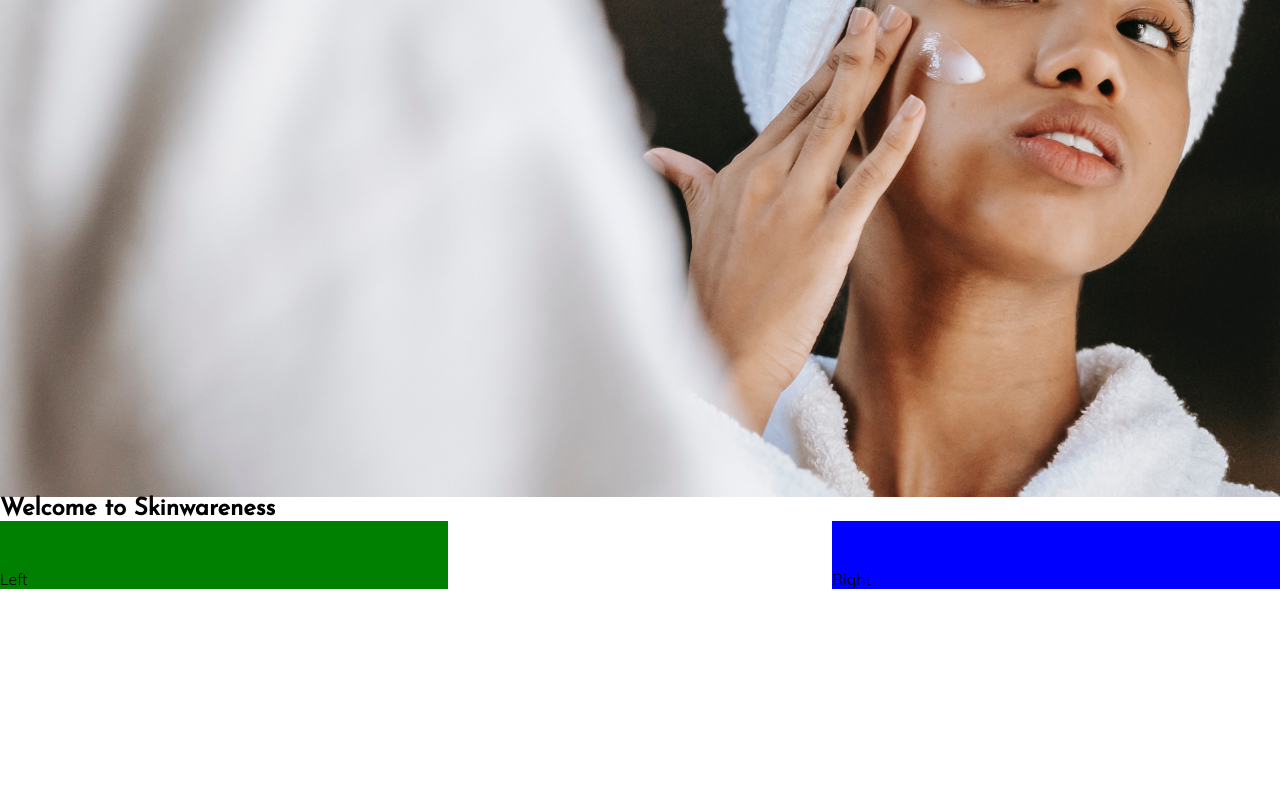
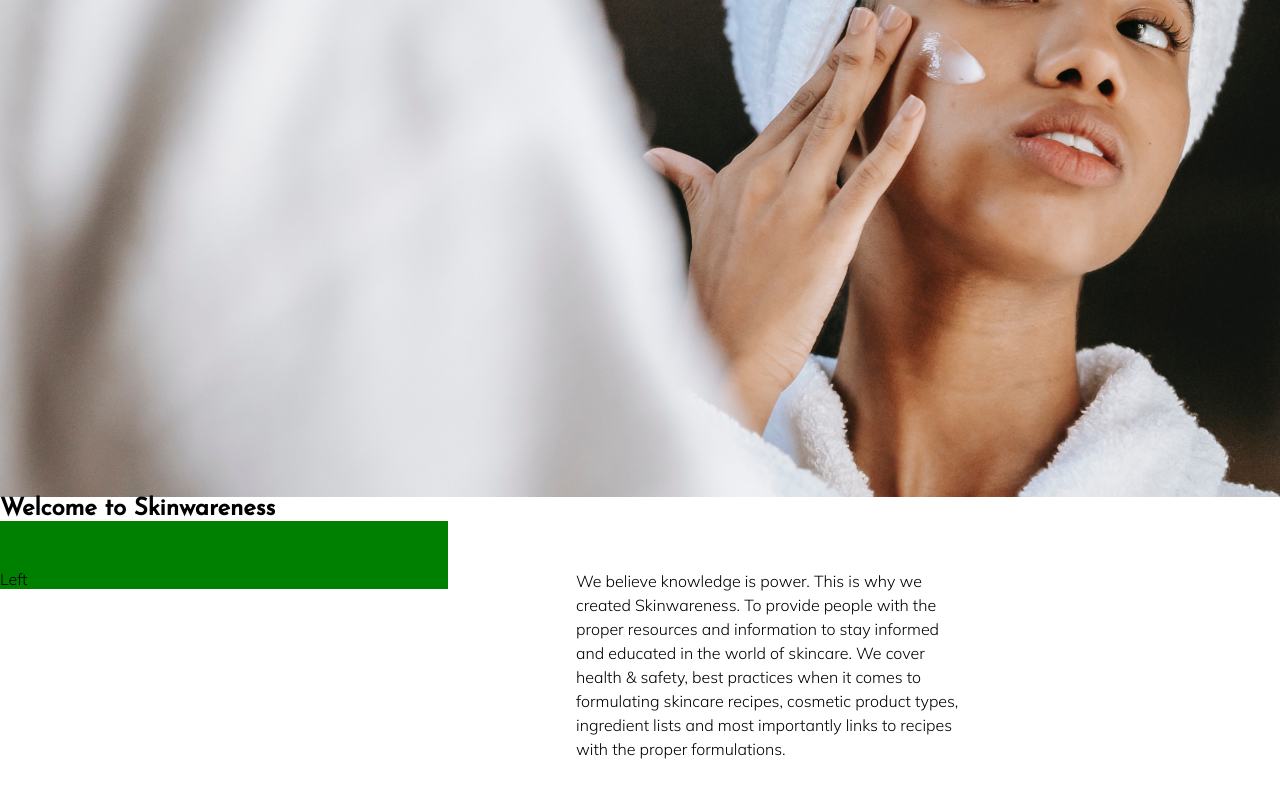
Before and after one commit to Simiine/CI-Project-1, a plain HTML site: page index.html in a window 1280 px wide. Shown: the part 83-878 px from the top of the page. Drawn offline with Linux system fonts and the light colour scheme.

Commit message:
Align welcome text

```diff
--- a/assets/css/style.css
+++ b/assets/css/style.css
@@ -76,8 +76,9 @@ h1, h2 {
 }
 
 #right-welcome {
-    background-color: blue;
     padding-top: 3rem;
     float: right;
-    width: 35%;
+    width: 30%;
+    padding-right: 20rem;
+    line-height: 1.5rem;
 }
--- a/index.html
+++ b/index.html
@@ -38,7 +38,11 @@
 
     <section id="welcome">
         <h1>Welcome to Skinwareness</h1>
-        <div id="right-welcome">Right</div>
+        <div id="right-welcome">
+            <p>
+                We believe knowledge is power. This is why we created Skinwareness. To provide people with the proper resources and information to stay informed and educated in the world of skincare. We cover health & safety, best practices when it comes to formulating skincare recipes, cosmetic product types, ingredient lists and most importantly links to recipes with the proper formulations.
+            </p>
+        </div>
         <div id="left-welcome">Left</div>
     </section>
 
```
